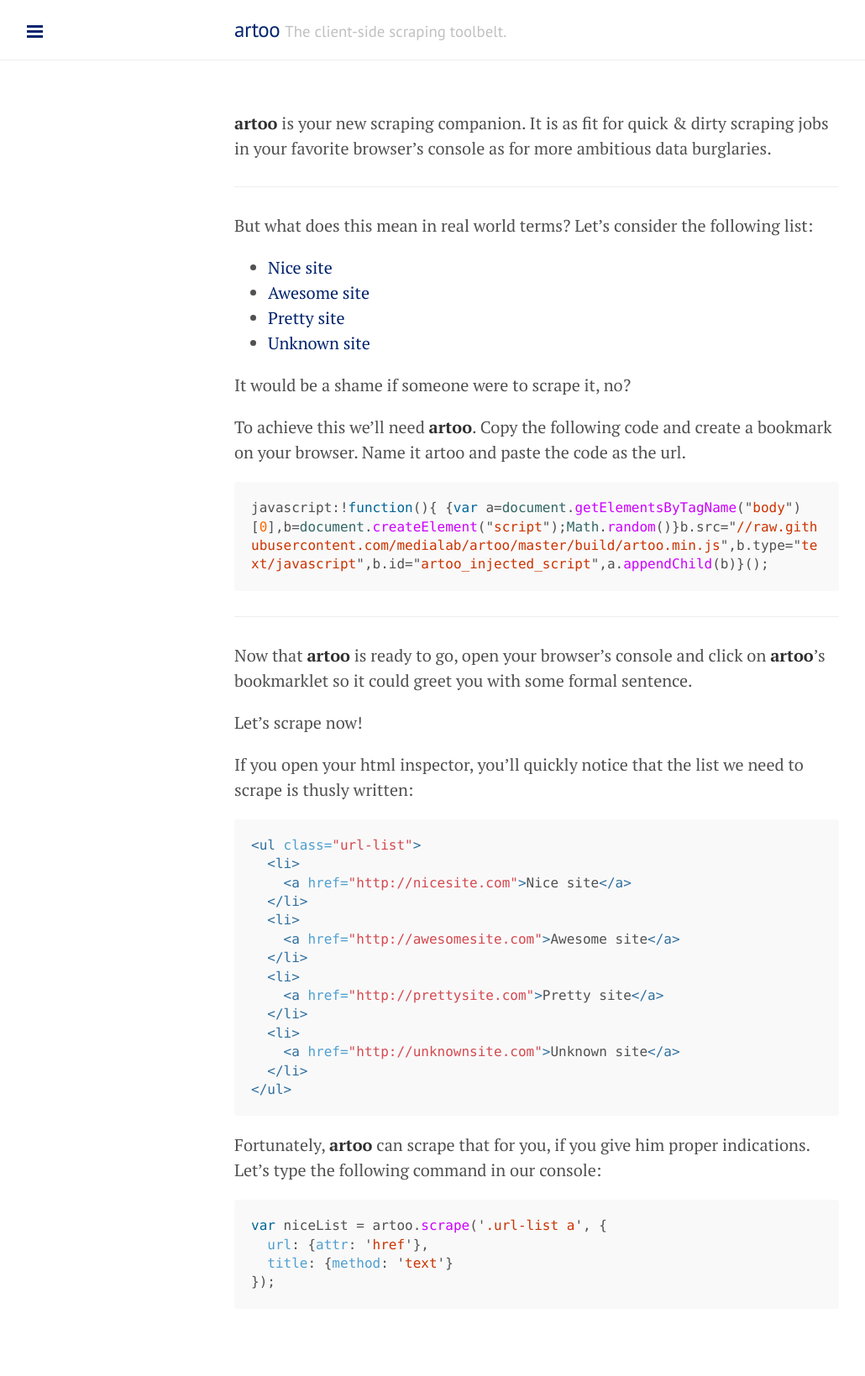
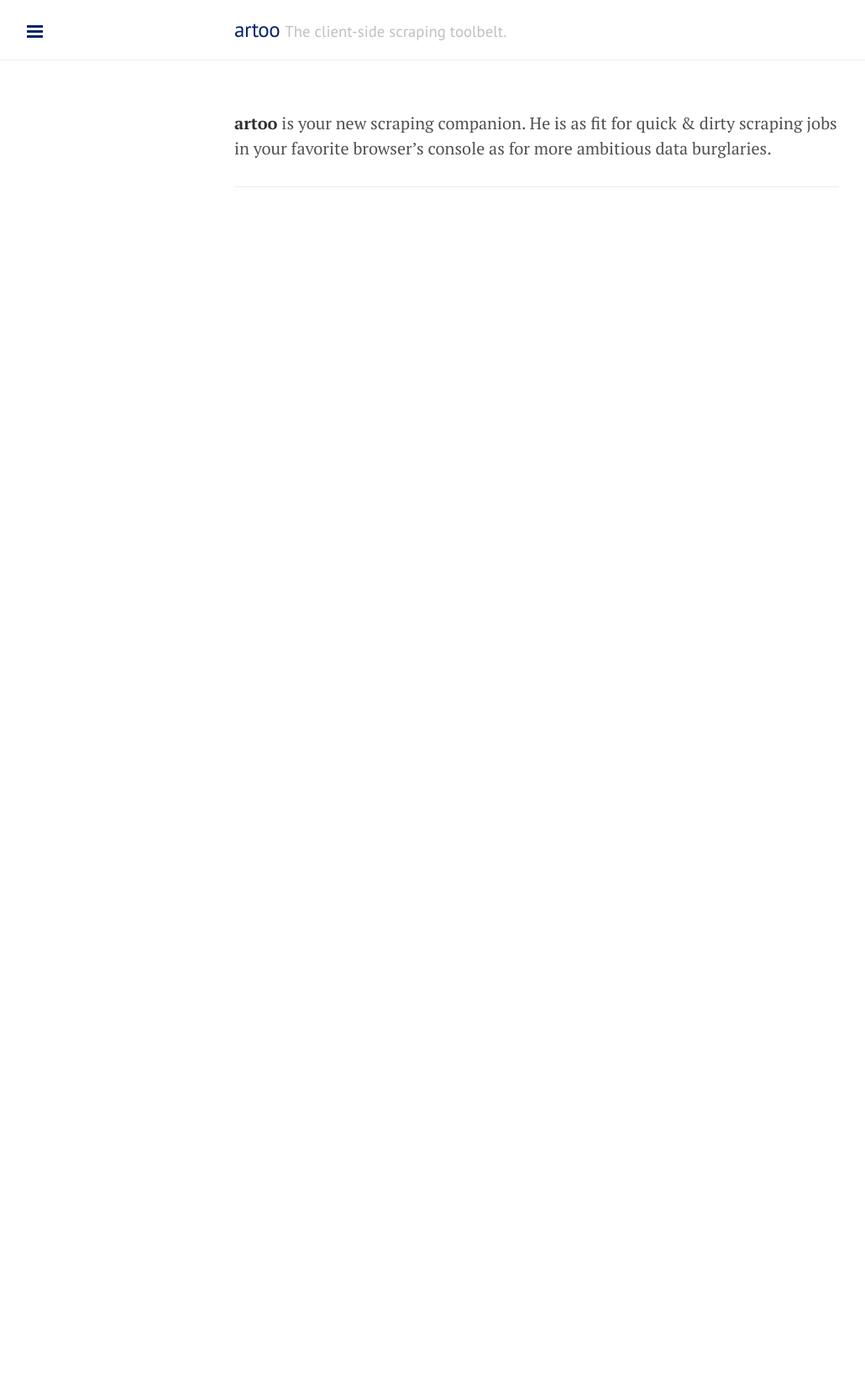
Before and after one commit to medialab/artoo, a Jekyll site: the page built from index.md, in a window 1280 px wide. Shown: the whole page at 84% size, without its empty margins (1-1031 px from the left). Built offline with Jekyll 4.4.1, drawn with Linux system fonts in a browser that asks for light colours; Markdown is read by kramdown in place of the engine named in the settings; after the commit the page ends 900 px from its top, so only the background shows below that.

````diff
--- a/_includes/head.html
+++ b/_includes/head.html
@@ -15,15 +15,12 @@
   </title>
 
   <!-- CSS -->
-  <link rel="stylesheet" href="{{site.baseurl}}/public/css/poole.css">
-  <link rel="stylesheet" href="{{site.baseurl}}/public/css/syntax.css">
-  <link rel="stylesheet" href="{{site.baseurl}}/public/css/lanyon.css">
+  <link rel="stylesheet" href="{{ site.baseurl }}/public/css/poole.css">
+  <link rel="stylesheet" href="{{ site.baseurl }}/public/css/syntax.css">
+  <link rel="stylesheet" href="{{ site.baseurl }}/public/css/lanyon.css">
   <link rel="stylesheet" href="http://fonts.googleapis.com/css?family=PT+Serif:400,400italic,700|PT+Sans:400">
 
   <!-- Icons -->
-  <link rel="apple-touch-icon-precomposed" sizes="144x144" href="/public/apple-touch-icon-144-precomposed.png">
-  <link rel="shortcut icon" href="/public/favicon.ico">
-
-  <!-- RSS -->
-  <link rel="alternate" type="application/rss+xml" title="RSS" href="/atom.xml">
+  <!-- <link rel="apple-touch-icon-precomposed" sizes="144x144" href="/public/apple-touch-icon-144-precomposed.png">
+  <link rel="shortcut icon" href="/public/favicon.ico"> -->
 </head>
--- a/_includes/sidebar.html
+++ b/_includes/sidebar.html
@@ -11,8 +11,20 @@
   </div>
 
   <nav class="sidebar-nav">
-    <a class="sidebar-nav-item{% if page.title == "Home" %} active{% endif %}" href="{{ site.baseurl }}/">Home</a>
-    <a class="sidebar-nav-item" href="{{ site.github.repo }}/archive/v{{ site.version }}.zip">Download</a>
+    {% comment %}
+      The code below dynamically generates a sidebar nav of pages with
+      `layout: page` in the front-matter. See readme for usage.
+    {% endcomment %}
+
+    {% assign pages_list = site.pages %}
+    {% for node in pages_list %}
+      {% if node.title != null %}
+        {% if node.layout == "page" %}
+          <a class="sidebar-nav-item{% if page.url == node.url %} active{% endif %}" href="{{ site.baseurl }}{{ node.url }}">{{ node.title }}</a>
+        {% endif %}
+      {% endif %}
+    {% endfor %}
+<!--     <a class="sidebar-nav-item" href="{{ site.github.repo }}/archive/v{{ site.version }}.zip">Download</a> -->
     <a class="sidebar-nav-item" href="{{ site.github.repo }}">GitHub project</a>
     <span class="sidebar-nav-item">Currently v{{ site.version }}</span>
   </nav>
--- a/_layouts/default.html
+++ b/_layouts/default.html
@@ -25,6 +25,5 @@
     </div>
 
     <label for="sidebar-checkbox" class="sidebar-toggle"></label>
-
   </body>
 </html>
--- a/index.md
+++ b/index.md
@@ -3,65 +3,6 @@ layout: page
 title: Home
 ---
 
-**artoo** is your new scraping companion. It is as fit for quick & dirty scraping jobs in your favorite browser's console as for more ambitious data burglaries.
+**artoo** is your new scraping companion. He is as fit for quick & dirty scraping jobs in your favorite browser's console as for more ambitious data burglaries.
 
 ---
-
-But what does this mean in real world terms? Let's consider the following list:
-
-<ul class="url-list">
-  <li>
-    <a href="http://nicesite.com">Nice site</a>
-  </li>
-  <li>
-    <a href="http://awesomesite.com">Awesome site</a>
-  </li>
-  <li>
-    <a href="http://prettysite.com">Pretty site</a>
-  </li>
-  <li>
-    <a href="http://unknownsite.com">Unknown site</a>
-  </li>
-</ul>
-
-It would be a shame if someone were to scrape it, no?
-
-To achieve this we'll need **artoo**. Copy the following code and create a bookmark on your browser. Name it artoo and paste the code as the url.
-
-```js
-javascript:!function(){ {var a=document.getElementsByTagName("body")[0],b=document.createElement("script");Math.random()}b.src="//raw.githubusercontent.com/medialab/artoo/master/build/artoo.min.js",b.type="text/javascript",b.id="artoo_injected_script",a.appendChild(b)}();
-```
-
----
-
-Now that **artoo** is ready to go, open your browser's console and click on **artoo**'s bookmarklet so it could greet you with some formal sentence.
-
-Let's scrape now!
-
-If you open your html inspector, you'll quickly notice that the list we need to scrape is thusly written:
-
-```html
-<ul class="url-list">
-  <li>
-    <a href="http://nicesite.com">Nice site</a>
-  </li>
-  <li>
-    <a href="http://awesomesite.com">Awesome site</a>
-  </li>
-  <li>
-    <a href="http://prettysite.com">Pretty site</a>
-  </li>
-  <li>
-    <a href="http://unknownsite.com">Unknown site</a>
-  </li>
-</ul>
-```
-
-Fortunately, **artoo** can scrape that for you, if you give him proper indications. Let's type the following command in our console:
-
-```js
-var niceList = artoo.scrape('.url-list a', {
-  url: {attr: 'href'},
-  title: {method: 'text'}
-});
-```
````
Also changed, not shown: tutorial.md (added, +99 -0 lines).
